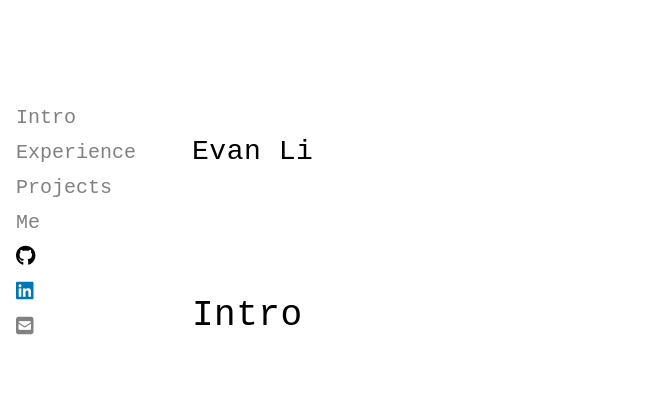
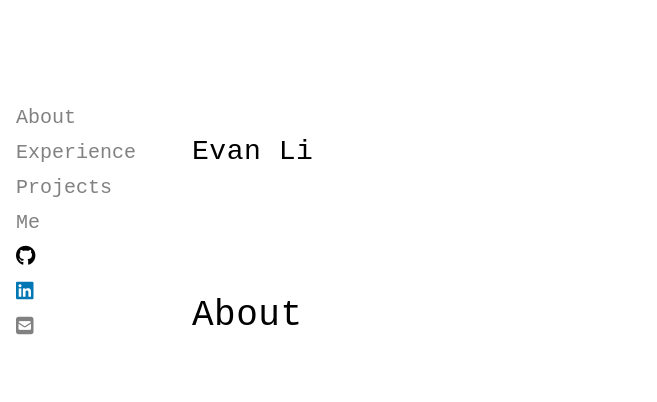
Before and after one commit to lievan/lievan.github.io, a plain HTML site: page index.html in a window 1280 px wide. Shown: the top 402 px of the page, 0-657 px from the left. Drawn offline with nearby package versions, Linux system fonts and the light colour scheme; a script that the page names is missing.

Commit message:
intro changes

```diff
--- a/index.html
+++ b/index.html
@@ -12,7 +12,7 @@
          <link rel="stylesheet" type="text/css" href="./css/stylesheet.css"/>
         </head>
         <div class="sidenav">
-          <a href="#intro">Intro</a>
+          <a href="#intro">About</a>
           <a href="#experience">Experience</a>
           <a href="#project">Projects</a>
           <a href="#me">Me</a>
@@ -30,7 +30,7 @@
                   Evan Li
                 </h1>
             <div class="step" data-step="1">
-              <h2 id="intro"> Intro </h2>
+              <h2 id="intro"> About </h2>
                 <p style="text-align:left">
                     I'm Evan, a first-year CS student at Columbia. I'm passionate about leveraging technology to empower human intelligence, as well as the intersection between technology and art. I think a lot about the philosophy of artificial intelligience. Outside of academics, I cook, play volleyball, ski, and more.
                 </p>
```
